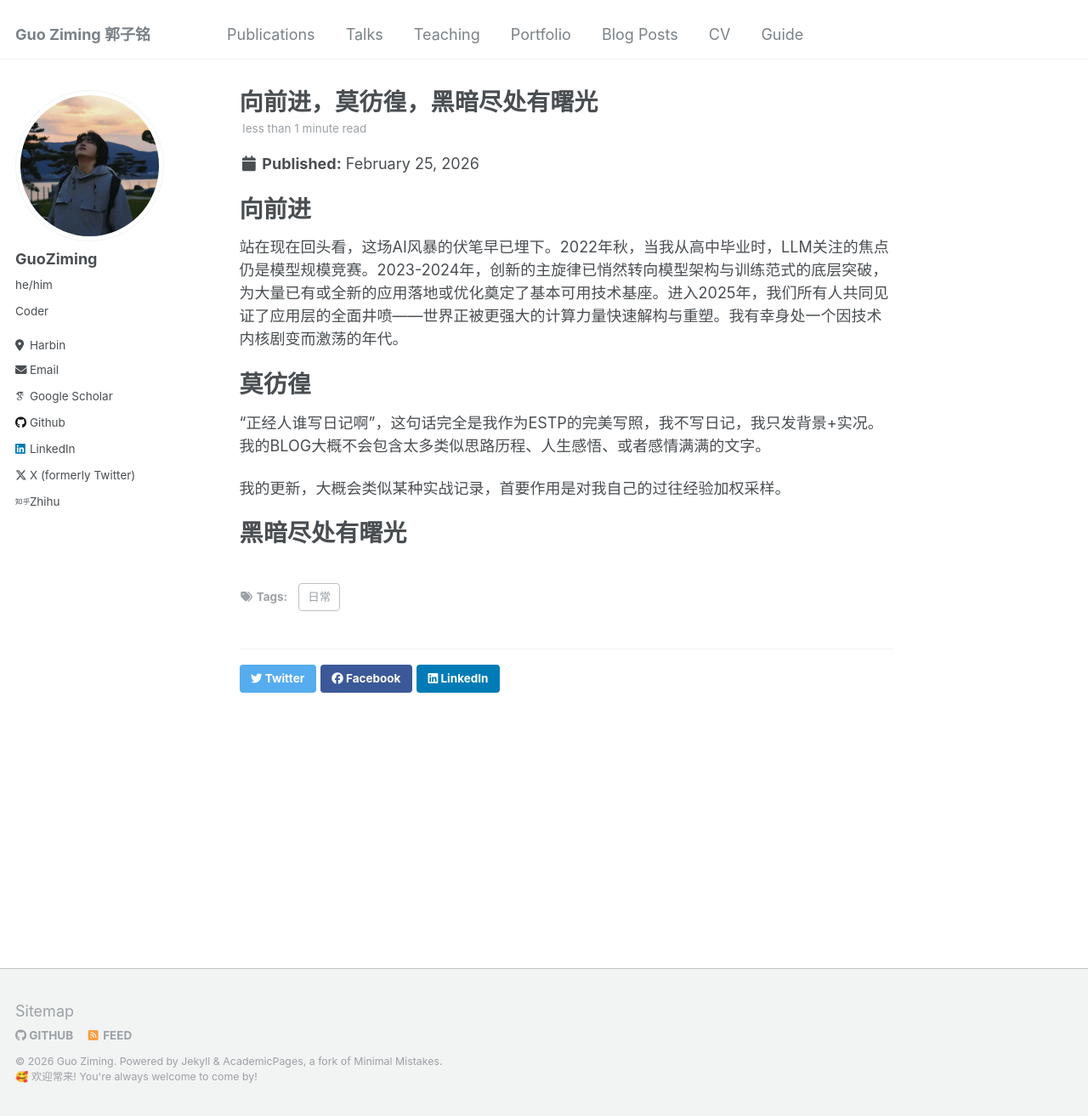
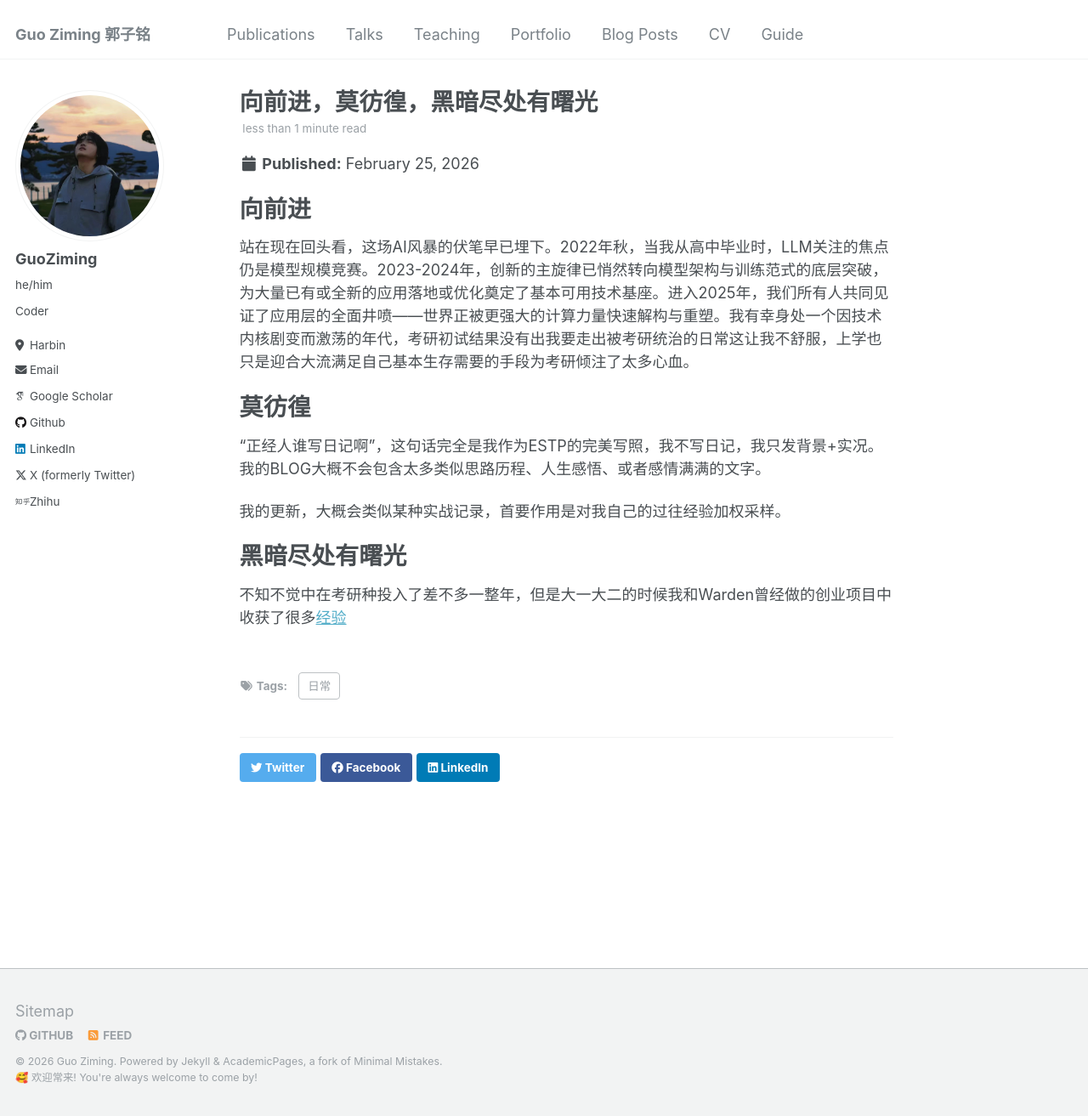
Before and after one commit to mcxiaoxiao/mcxiaoxiao.github.io, a Jekyll site: the page built from _posts/2026-02-25-HIT837BOOKOFANSWER.md, in a window 1280 px wide and 1313 px high. Shown: the whole window at 85% size. Built offline with Jekyll 4.4.1, drawn with Linux system fonts in a browser that asks for light colours; some web fonts are replaced.

Commit message:
Update 2026-02-25-HIT837BOOKOFANSWER.md

```diff
--- a/_posts/2026-02-25-HIT837BOOKOFANSWER.md
+++ b/_posts/2026-02-25-HIT837BOOKOFANSWER.md
@@ -13,7 +13,7 @@ tags:
 向前进
 ======
 
-站在现在回头看，这场AI风暴的伏笔早已埋下。2022年秋，当我从高中毕业时，LLM关注的焦点仍是模型规模竞赛。2023-2024年，创新的主旋律已悄然转向模型架构与训练范式的底层突破，为大量已有或全新的应用落地或优化奠定了基本可用技术基座。进入2025年，我们所有人共同见证了应用层的全面井喷——世界正被更强大的计算力量快速解构与重塑。我有幸身处一个因技术内核剧变而激荡的年代。
+站在现在回头看，这场AI风暴的伏笔早已埋下。2022年秋，当我从高中毕业时，LLM关注的焦点仍是模型规模竞赛。2023-2024年，创新的主旋律已悄然转向模型架构与训练范式的底层突破，为大量已有或全新的应用落地或优化奠定了基本可用技术基座。进入2025年，我们所有人共同见证了应用层的全面井喷——世界正被更强大的计算力量快速解构与重塑。我有幸身处一个因技术内核剧变而激荡的年代，考研初试结果没有出我要走出被考研统治的日常这让我不舒服，上学也只是迎合大流满足自己基本生存需要的手段为考研倾注了太多心血。
 
 莫彷徨
 ======
@@ -26,3 +26,5 @@ tags:
 
 黑暗尽处有曙光
 ======
+
+不知不觉中在考研种投入了差不多一整年，但是大一大二的时候我和Warden曾经做的创业项目中收获了很多[经验](/files/paper1.pdf)
```
